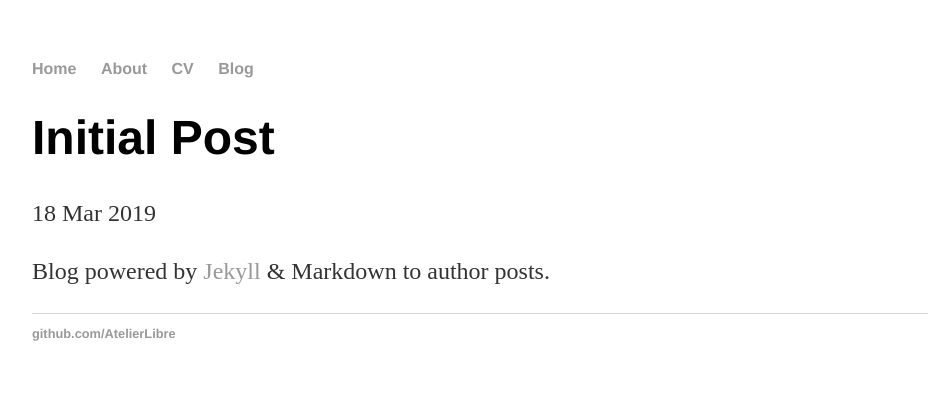
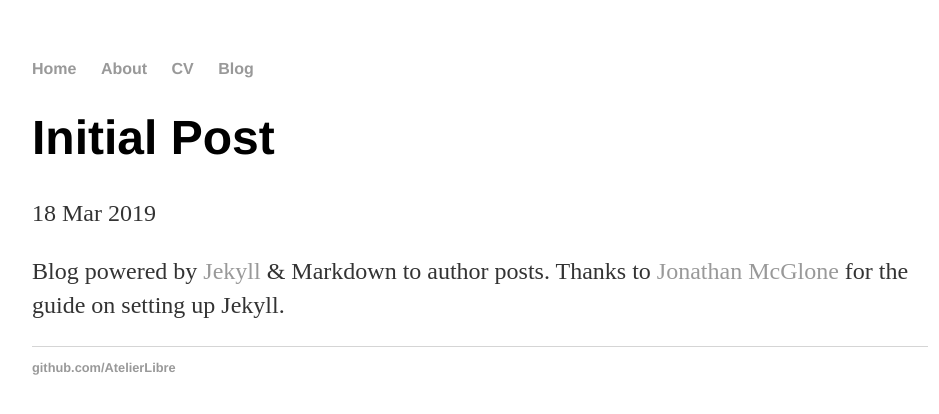
Before and after one commit to AtelierLibre/AtelierLibre.github.io, a Jekyll site: the page built from _posts/2019-03-18-initial-post.md, in a window 1280 px wide. Shown: the top 414 px of the page, without its empty margins (160-1099 px from the left). Built offline with Jekyll 4.4.1, drawn with Linux system fonts in a browser that asks for light colours.

Commit message:
Update 2019-03-18-initial-post.md

```diff
--- a/_posts/2019-03-18-initial-post.md
+++ b/_posts/2019-03-18-initial-post.md
@@ -5,3 +5,4 @@ date: 2019-03-18
 ---
 
 Blog powered by [Jekyll](http://jekyllrb.com) & Markdown to author posts.
+Thanks to [Jonathan McGlone](http://jmcglone.com/guides/github-pages/) for the guide on setting up Jekyll.
```
